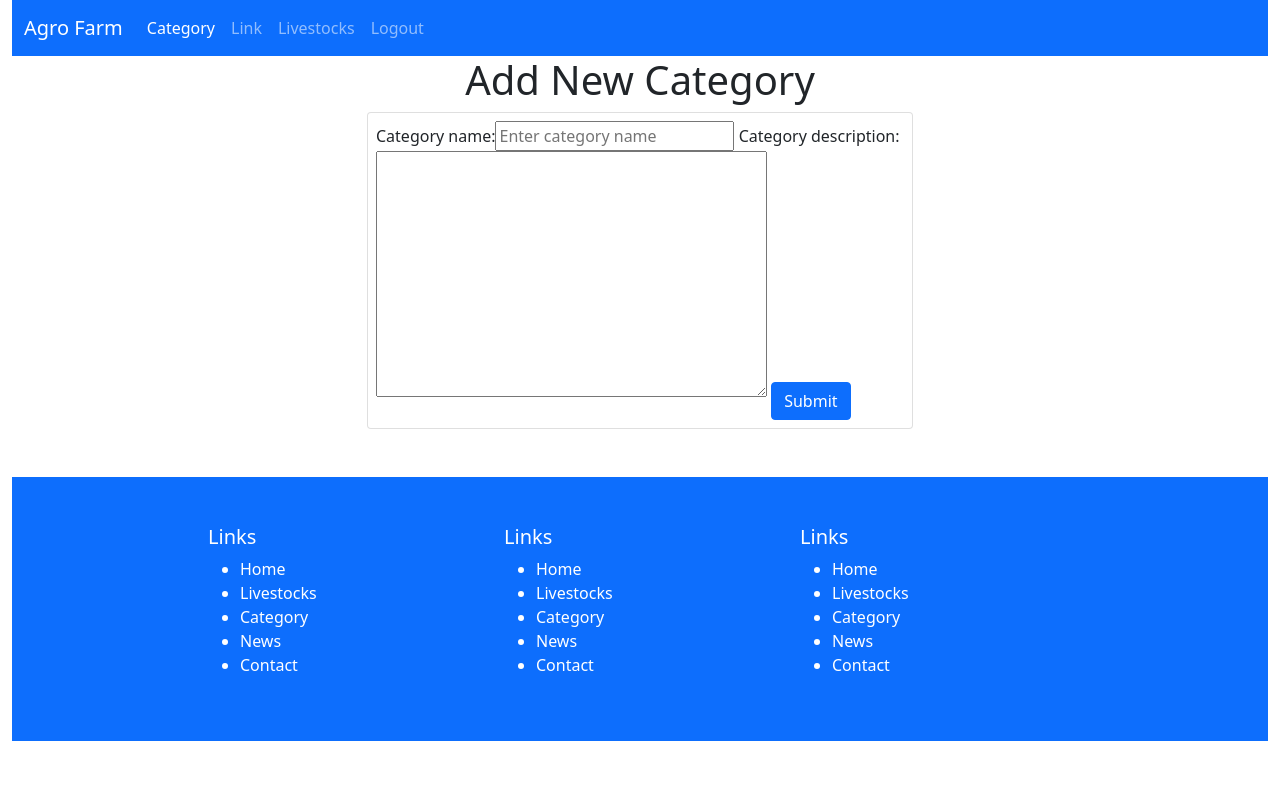
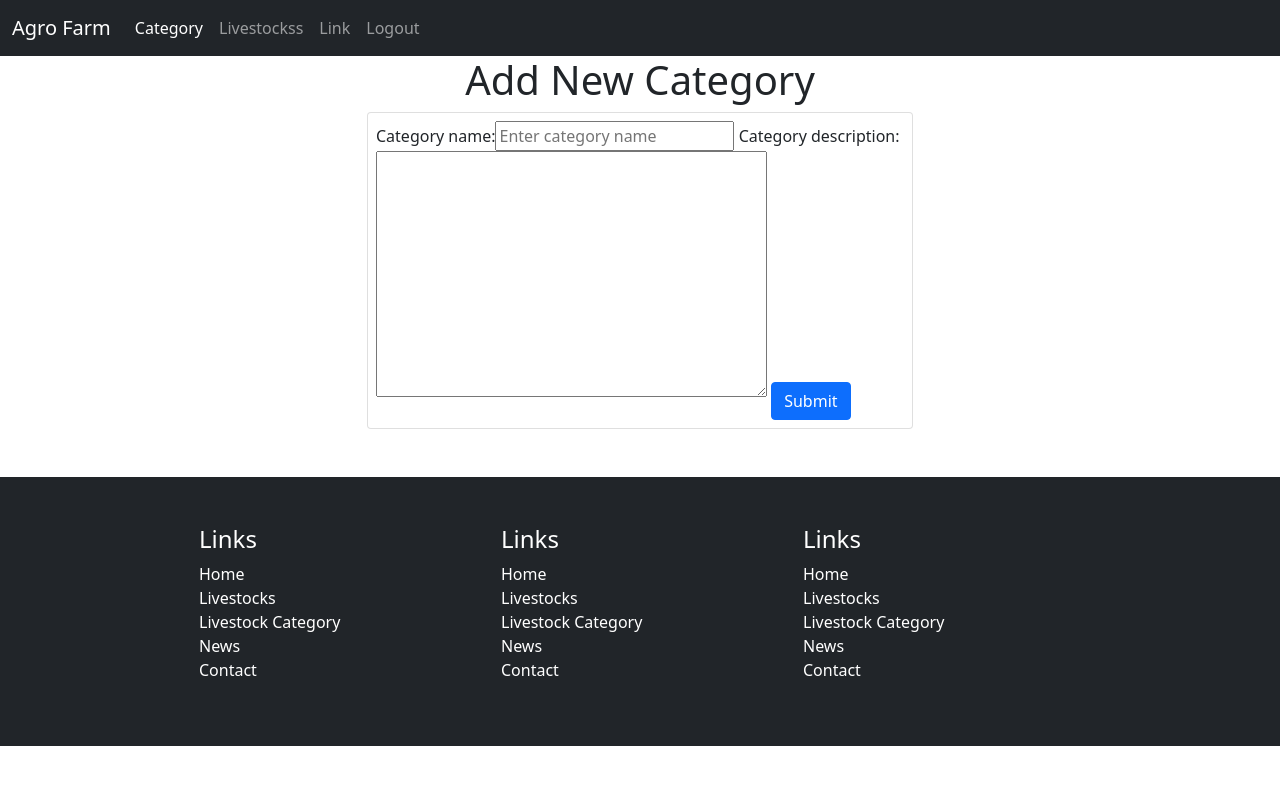
Before and after one commit to manish2000g/manishg, a Django app: page /livestocks/category_form in a window 1280 px wide. Shown: the top 785 px of the page. Run offline with Django 3.2, Linux system fonts and the light colour scheme; the visitor is signed in with stand-in values (Sample User, id 1); data that the repository does not hold is empty; some libraries are stand-ins or nearby versions.

Commit message:
header, footer and layout setup for admin

```diff
--- a/Desktop/Agro_farm/admins/templates/admins/dashboard.html
+++ b/Desktop/Agro_farm/admins/templates/admins/dashboard.html
@@ -1,4 +1,4 @@
-{% extends 'layout.html' %}
+{% extends 'layout-admin.html' %}
 {% load static %}
 
 {% block title %}
--- a/Desktop/Agro_farm/livestocks/templates/Livestocks/category_form.html
+++ b/Desktop/Agro_farm/livestocks/templates/Livestocks/category_form.html
@@ -1,4 +1,4 @@
-{% extends 'layout.html' %}
+{% extends 'layout-admin.html' %}
 {% load bootstrap %}
 {% block title %}
     <title>Add Category</title>
--- a/Desktop/Agro_farm/livestocks/templates/Livestocks/category_update_form.html
+++ b/Desktop/Agro_farm/livestocks/templates/Livestocks/category_update_form.html
@@ -1,4 +1,4 @@
-{% extends 'layout.html' %}
+{% extends 'layout-admin.html' %}
 {% load bootstrap %}
 {% block title %}
     <title>Update Category</title>
--- a/Desktop/Agro_farm/livestocks/templates/Livestocks/get_category.html
+++ b/Desktop/Agro_farm/livestocks/templates/Livestocks/get_category.html
@@ -1,4 +1,4 @@
-{% extends 'layout.html' %}
+{% extends 'layout-admin.html' %}
 {% block title %}
 <title>All Categories</title>
 {% endblock%}
--- a/Desktop/Agro_farm/livestocks/templates/Livestocks/get_livestock.html
+++ b/Desktop/Agro_farm/livestocks/templates/Livestocks/get_livestock.html
@@ -1,4 +1,4 @@
-{% extends 'layout.html' %}
+{% extends 'layout-admin.html' %}
 {% block title %}
 <title>All Livestocks</title>
 {% endblock%}
--- a/Desktop/Agro_farm/livestocks/templates/Livestocks/livestock_form.html
+++ b/Desktop/Agro_farm/livestocks/templates/Livestocks/livestock_form.html
@@ -1,4 +1,4 @@
-{% extends 'layout.html' %}
+{% extends 'layout-admin.html' %}
 {% load bootstrap %}
 {% block title %}
     <title>Add Livestock</title>
--- a/Desktop/Agro_farm/livestocks/templates/Livestocks/livestock_update_form.html
+++ b/Desktop/Agro_farm/livestocks/templates/Livestocks/livestock_update_form.html
@@ -1,4 +1,4 @@
-{% extends 'layout.html' %}
+{% extends 'layout-admin.html' %}
 {% load bootstrap %}
 {% block title %}
     <title>Update Livestock</title>
--- a/Desktop/Agro_farm/livestocks/views.py
+++ b/Desktop/Agro_farm/livestocks/views.py
@@ -79,7 +79,7 @@ def livestock_form(request):
         if form.is_valid():
             form.save()
             messages.add_message(request, messages.SUCCESS, 'Livestock added successfully')
-            return redirect("/livestocks/get_food")
+            return redirect("/livestocks/get_livestock")
         else:
             messages.add_message(request, messages.ERROR, 'Unable to add Livestock')
             return render(request, 'livestocks/livestock_form.html', {'livestock_food': form})
@@ -95,7 +95,7 @@ def livestock_form(request):
 def get_livestock(request):
     livestocks =  Livestock.objects.all().order_by('-id')
     context = {
-        'foods': livestocks,
+        'livestocks': livestocks,
         'activate_livestock': 'active'
     }
     return render(request, 'livestocks/get_livestock.html', context)
@@ -103,8 +103,8 @@ def get_livestock(request):
 
 @login_required
 @admin_only
-def delete_livestock(request, food_id):
-    livestock = Livestock.objects.get(id=food_id)
+def delete_livestock(request, livestock_id):
+    livestock = Livestock.objects.get(id=livestock_id)
     os.remove(livestock.food_image.path)
     livestock.delete()
     messages.add_message(request, messages.SUCCESS, 'Livestock Deleted Successfully')
@@ -113,8 +113,8 @@ def delete_livestock(request, food_id):
 
 @login_required
 @admin_only
-def livestock_update_form(request, food_id):
-    livestock = Livestock.objects.get(id=food_id)
+def livestock_update_form(request, livestock_id):
+    livestock = Livestock.objects.get(id=livestock_id)
     if request.method == "POST":
         if request.FILES.get('livestock_image'):
             os.remove(livestock.livestock_image.path)
--- /dev/null
+++ b/Desktop/Agro_farm/templates/footer-admin.html
@@ -0,0 +1,34 @@
+<div class="container-fluid p-5 bg-dark text-white mt-5">
+    <div class="row justify-content-center">
+        <div class="first col-md-3">
+            <h4>Links</h4>
+            <ul class="list-unstyled">
+                <li>Home</li>
+                <li>Livestocks</li>
+                <li>Livestock Category</li>
+                <li>News</li>
+                <li>Contact</li>
+            </ul>
+        </div>
+        <div class="second col-md-3">
+            <h4>Links</h4>
+            <ul class="list-unstyled">
+                <li>Home</li>
+                <li>Livestocks</li>
+                <li>Livestock Category</li>
+                <li>News</li>
+                <li>Contact</li>
+            </ul>
+        </div>
+        <div class="third col-md-3">
+            <h4>Links</h4>
+            <ul class="list-unstyled">
+                <li>Home</li>
+                <li>Livestocks</li>
+                <li>Livestock Category</li>
+                <li>News</li>
+                <li>Contact</li>
+            </ul>
+        </div>
+    </div>
+</div>
--- /dev/null
+++ b/Desktop/Agro_farm/templates/header-admin.html
@@ -0,0 +1,36 @@
+<nav class="navbar navbar-expand-lg navbar-dark bg-dark">
+  <div class="container-fluid">
+    <a class="navbar-brand" href="/admins/dashboard">Agro Farm</a>
+    <button class="navbar-toggler" type="button" data-bs-toggle="collapse" data-bs-target="#navbarSupportedContent" aria-controls="navbarSupportedContent" aria-expanded="false" aria-label="Toggle navigation">
+      <span class="navbar-toggler-icon"></span>
+    </button>
+    <div class="collapse navbar-collapse" id="navbarSupportedContent">
+      <ul class="navbar-nav me-auto mb-2 mb-lg-0">
+        <li class="nav-item">
+          <a class="nav-link {{activate_category}}"
+             aria-current="page" href="/livestockss/get_category">Category</a>
+        </li>
+        <li class="nav-item">
+          <a class="nav-link {{activate_food}}" href="/livestocks/get_livestocks">Livestockss</a>
+        </li>
+        <li class="nav-item">
+          <a class="nav-link" href="#">Link</a>
+          {% if user.is_authenticated %}
+        </li>
+          <li class="nav-item">
+          <a class="nav-link" href="/logout">Logout</a>
+        </li>
+        {% else %}
+          <li class="nav-item">
+          <a class="nav-link {{activate_login}}" href="/login">Login</a>
+        </li>
+          <li class="nav-item">
+          <a class="nav-link {{activate_register}}" href="/register">Register</a>
+        </li>
+        {% endif %}
+
+      </ul>
+
+    </div>
+  </div>
+</nav>
--- /dev/null
+++ b/Desktop/Agro_farm/templates/layout-admin.html
@@ -0,0 +1,23 @@
+<!DOCTYPE html>
+{% load static %}
+<html lang="en">
+<head>
+    <meta charset="UTF-8">
+     <meta name="viewport" content="width=device-width, initial-scale=1">
+   {% block title %}
+    {{section.title}}
+    {% endblock title%}
+    <link rel="stylesheet" href="{% static 'css/style.css' %}"/>
+    <link href="https://cdn.jsdelivr.net/npm/bootstrap@5.1.0/dist/css/bootstrap.min.css" rel="stylesheet" integrity="sha384-KyZXEAg3QhqLMpG8r+8fhAXLRk2vvoC2f3B09zVXn8CA5QIVfZOJ3BCsw2P0p/We" crossorigin="anonymous">
+</head>
+<body>
+<div class="container-fluid p-0">
+ {% include 'header-admin.html' %}
+    {% block main_content %}
+    {% endblock main_content %}
+    {% include 'footer-admin.html' %}
+
+</div>
+<script src="https://cdn.jsdelivr.net/npm/bootstrap@5.1.0/dist/js/bootstrap.bundle.min.js" integrity="sha384-U1DAWAznBHeqEIlVSCgzq+c9gqGAJn5c/t99JyeKa9xxaYpSvHU5awsuZVVFIhvj" crossorigin="anonymous"></script>
+</body>
+</html>
```
Also changed, not shown: Desktop/Agro_farm/static/images/Boer_goat.jpg (added), Desktop/Agro_farm/static/images/Broiler_chicken.jpg (added), Desktop/Agro_farm/static/uploads/Boer_goat.jpg (added), Desktop/Agro_farm/static/uploads/Boer_goat_2c9fMY9.jpg (added), Desktop/Agro_farm/static/uploads/Boer_goat_XYlKqMf.jpg (added), Desktop/Agro_farm/static/uploads/slider1.jpg (added).
